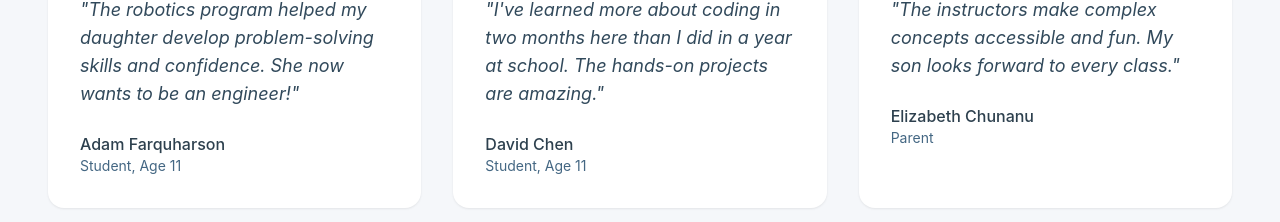
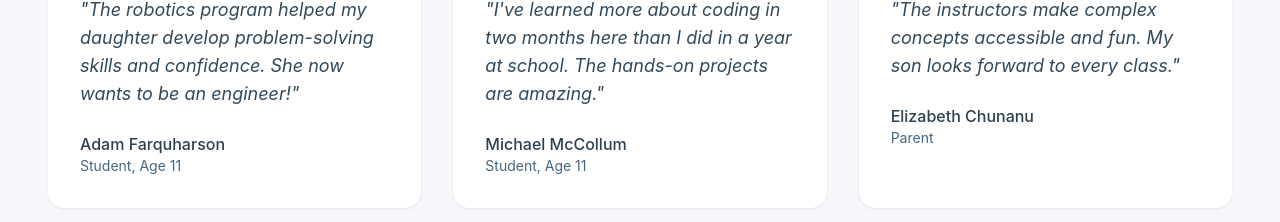
Before and after one commit to CullinNaylor9/engineering-enthusiasts-portal, a React (Vite) app: page / in a window 1280 px wide. Shown: the part 7000-7222 px from the top of the page. Built offline with nearby package versions, Linux system fonts and the light colour scheme; a web font is replaced by a local one.

Commit message:
Fix: Update testimonial author
Change the author of a testimonial from David Chen to Michael McCollum.

```diff
--- a/src/components/TestimonialsSection.tsx
+++ b/src/components/TestimonialsSection.tsx
@@ -1,3 +1,4 @@
+
 import { cn } from '@/lib/utils';
 import { Quote } from 'lucide-react';
 
@@ -15,7 +16,7 @@ const testimonials: Testimonial[] = [
   },
   {
     quote: "I've learned more about coding in two months here than I did in a year at school. The hands-on projects are amazing.",
-    author: "David Chen",
+    author: "Michael McCollum",
     role: "Student, Age 11"
   },
   {
```
